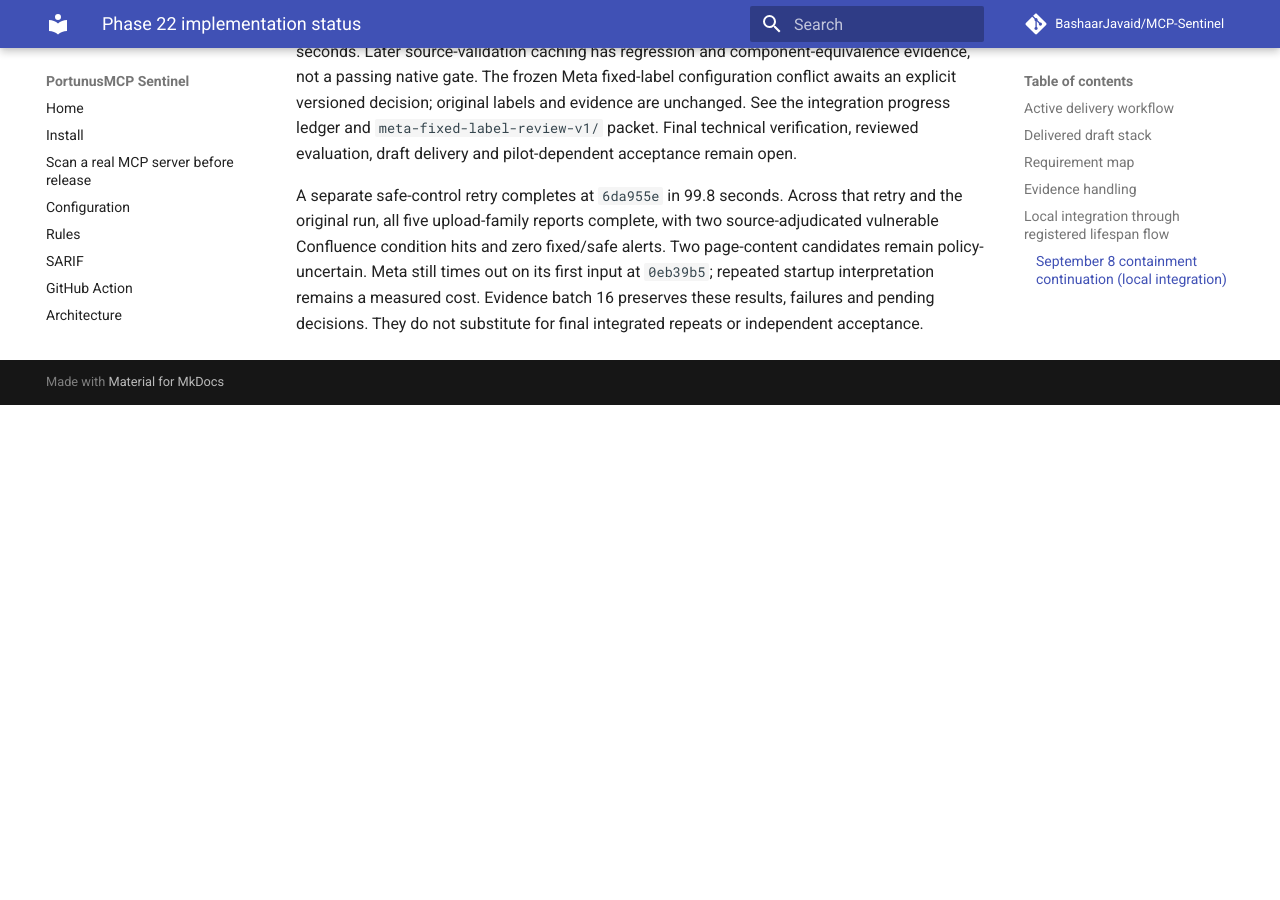
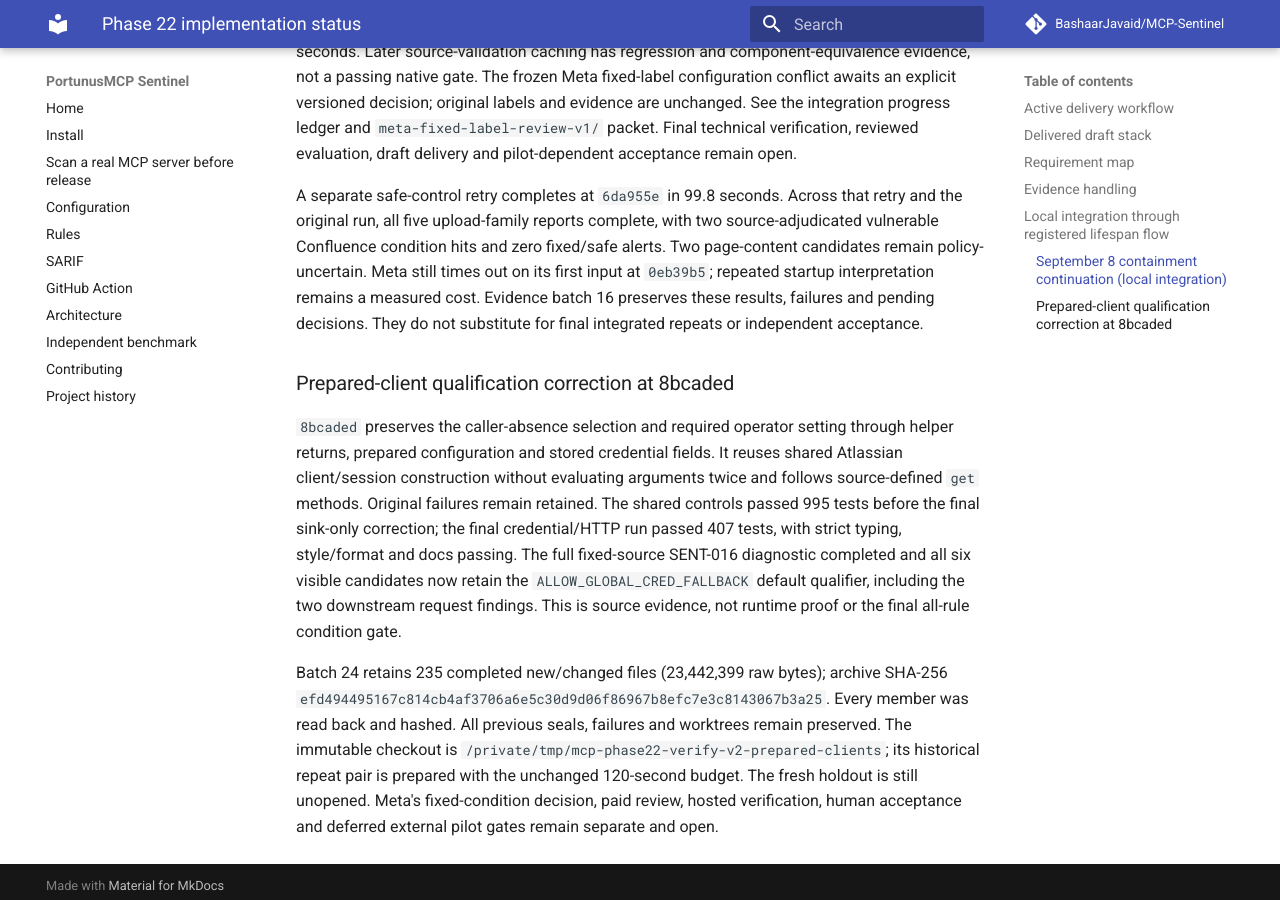
Before and after one commit to BashaarJavaid/MCP-Sentinel, an MkDocs documentation site: the page built from docs/phase22-implementation-status.md, in a window 1280 px wide and 900 px high, scrolled down 8711 px. Built offline with MkDocs 1.6.1 and Material for MkDocs 9.7.7, drawn with Linux system fonts in a browser that asks for light colours; comment, search, counter and statistics services are not loaded; before the commit the page ends 9116 px from its top, so only the background shows below that.

Commit message:
Seal prepared-client regression and qualification evidence

```diff
--- a/docs/phase22-implementation-status.md
+++ b/docs/phase22-implementation-status.md
@@ -294,3 +294,26 @@
 first input at `0eb39b5`; repeated startup interpretation remains a measured cost.
 Evidence batch 16 preserves these results, failures and pending decisions. They do
 not substitute for final integrated repeats or independent acceptance.
+
+
+### Prepared-client qualification correction at 8bcaded
+
+`8bcaded` preserves the caller-absence selection and required operator setting
+through helper returns, prepared configuration and stored credential fields.
+It reuses shared Atlassian client/session construction without evaluating arguments
+twice and follows source-defined `get` methods. Original failures remain retained.
+The shared controls passed 995 tests before the final sink-only correction; the
+final credential/HTTP run passed 407 tests, with strict typing, style/format and
+docs passing. The full fixed-source SENT-016 diagnostic completed and all six
+visible candidates now retain the `ALLOW_GLOBAL_CRED_FALLBACK` default qualifier,
+including the two downstream request findings. This is source evidence, not
+runtime proof or the final all-rule condition gate.
+
+Batch 24 retains 235 completed new/changed files (23,442,399 raw bytes); archive
+SHA-256 `efd494495167c814cb4af3706a6e5c30d9d06f86967b8efc7e3c8143067b3a25`.
+Every member was read back and hashed. All previous seals, failures and worktrees
+remain preserved. The immutable checkout is
+`/private/tmp/mcp-phase22-verify-v2-prepared-clients`; its historical repeat pair
+is prepared with the unchanged 120-second budget. The fresh holdout is still
+unopened. Meta's fixed-condition decision, paid review, hosted verification,
+human acceptance and deferred external pilot gates remain separate and open.
```
Also changed, not shown: artifacts/phase22/integration/README.md (+23 -0 lines), artifacts/phase22/integration/progress.md (+23 -0 lines), artifacts/phase22/integration/requirements.md (+5 -5 lines), 3 other files.
